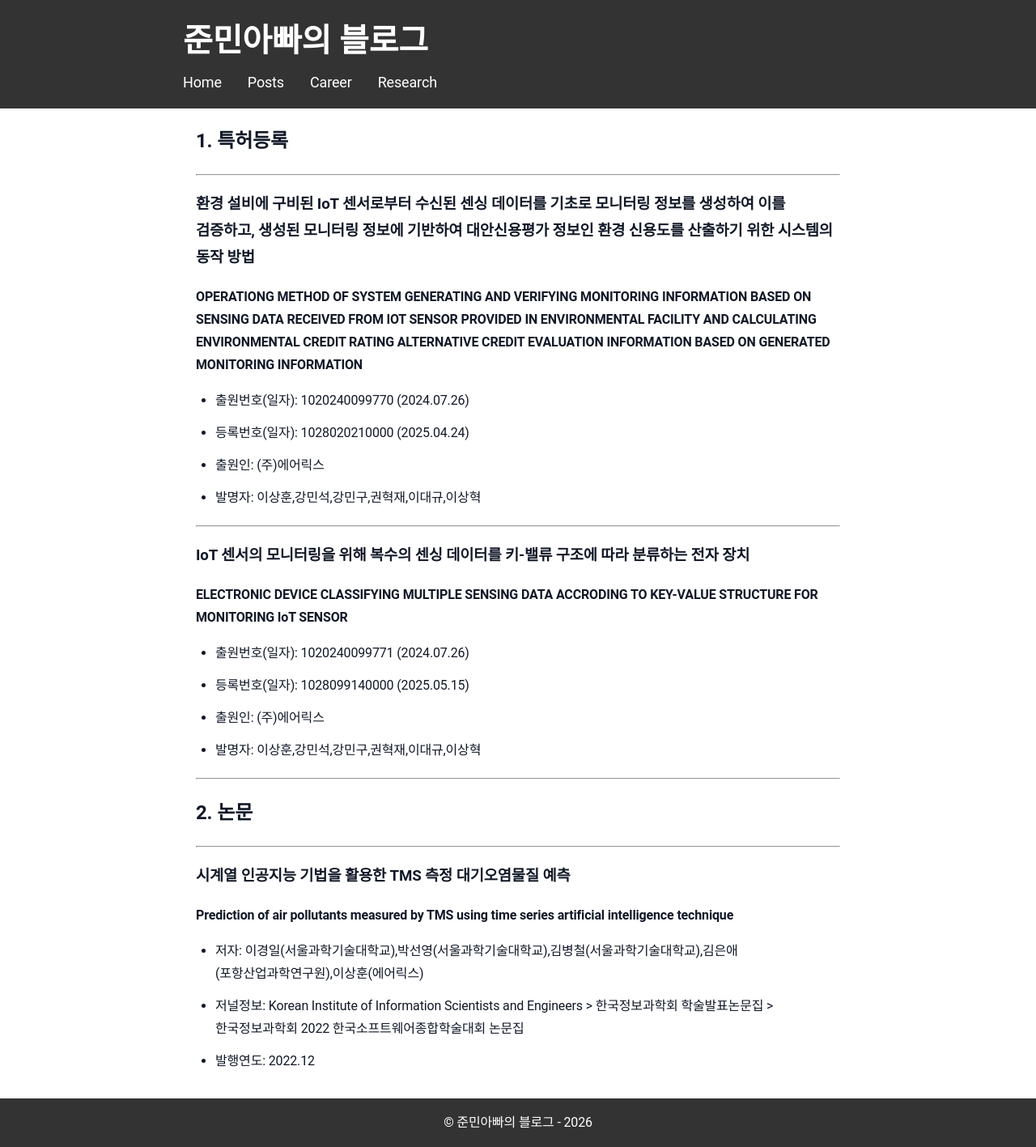
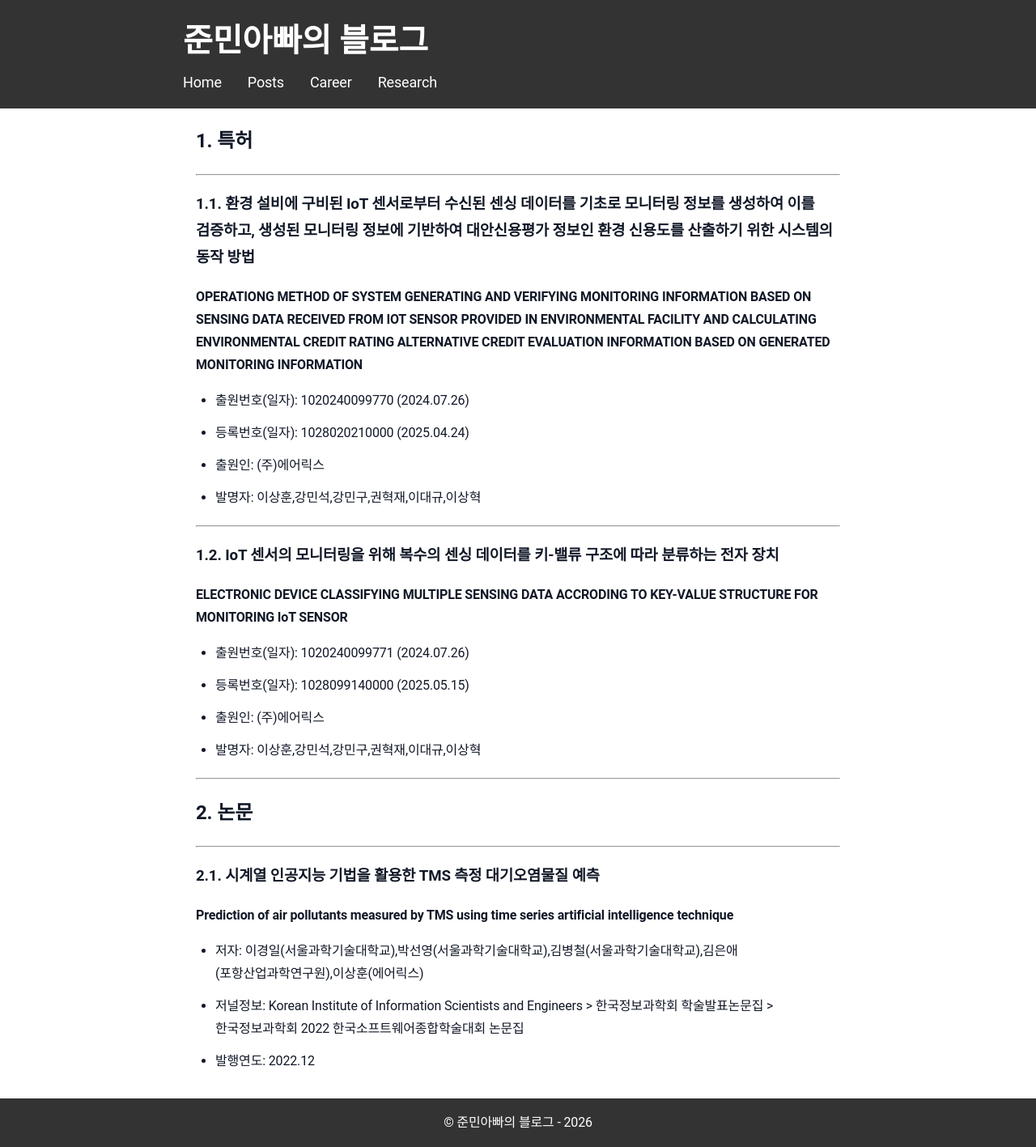
Before and after one commit to sanghoon-lee/sanghoon-lee.github.io, a Jekyll site: the page built from research.md, in a window 1280 px wide. Shown: the whole page at 81% size. Built offline with Jekyll 4.4.1, drawn with Linux system fonts in a browser that asks for light colours.

Commit message:
research.md 추가

```diff
--- a/research.md
+++ b/research.md
@@ -4,11 +4,11 @@ title: 👤 Research
 permalink: /research/
 ---
 
-## 1. 특허등록
+## 1. 특허
 
 ---
 
-### 환경 설비에 구비된 IoT 센서로부터 수신된 센싱 데이터를 기초로 모니터링 정보를 생성하여 이를 검증하고, 생성된 모니터링 정보에 기반하여 대안신용평가 정보인 환경 신용도를 산출하기 위한 시스템의 동작 방법
+### 1.1. 환경 설비에 구비된 IoT 센서로부터 수신된 센싱 데이터를 기초로 모니터링 정보를 생성하여 이를 검증하고, 생성된 모니터링 정보에 기반하여 대안신용평가 정보인 환경 신용도를 산출하기 위한 시스템의 동작 방법
 
 **OPERATIONG METHOD OF SYSTEM GENERATING AND VERIFYING MONITORING INFORMATION BASED ON SENSING DATA RECEIVED FROM IOT SENSOR PROVIDED IN ENVIRONMENTAL FACILITY AND CALCULATING ENVIRONMENTAL CREDIT RATING ALTERNATIVE CREDIT EVALUATION INFORMATION BASED ON GENERATED MONITORING INFORMATION**
 
@@ -19,7 +19,7 @@ permalink: /research/
 
 ---
 
-### IoT 센서의 모니터링을 위해 복수의 센싱 데이터를 키-밸류 구조에 따라 분류하는 전자 장치
+### 1.2. IoT 센서의 모니터링을 위해 복수의 센싱 데이터를 키-밸류 구조에 따라 분류하는 전자 장치
 **ELECTRONIC DEVICE CLASSIFYING MULTIPLE SENSING DATA ACCRODING TO KEY-VALUE STRUCTURE FOR MONITORING IoT SENSOR**
 
 * 출원번호(일자):   1020240099771 (2024.07.26)
@@ -33,7 +33,7 @@ permalink: /research/
 
 ---
 
-### 시계열 인공지능 기법을 활용한 TMS 측정 대기오염물질 예측
+### 2.1. 시계열 인공지능 기법을 활용한 TMS 측정 대기오염물질 예측
 
 **Prediction of air pollutants measured by TMS using time series artificial intelligence technique**
 
```
